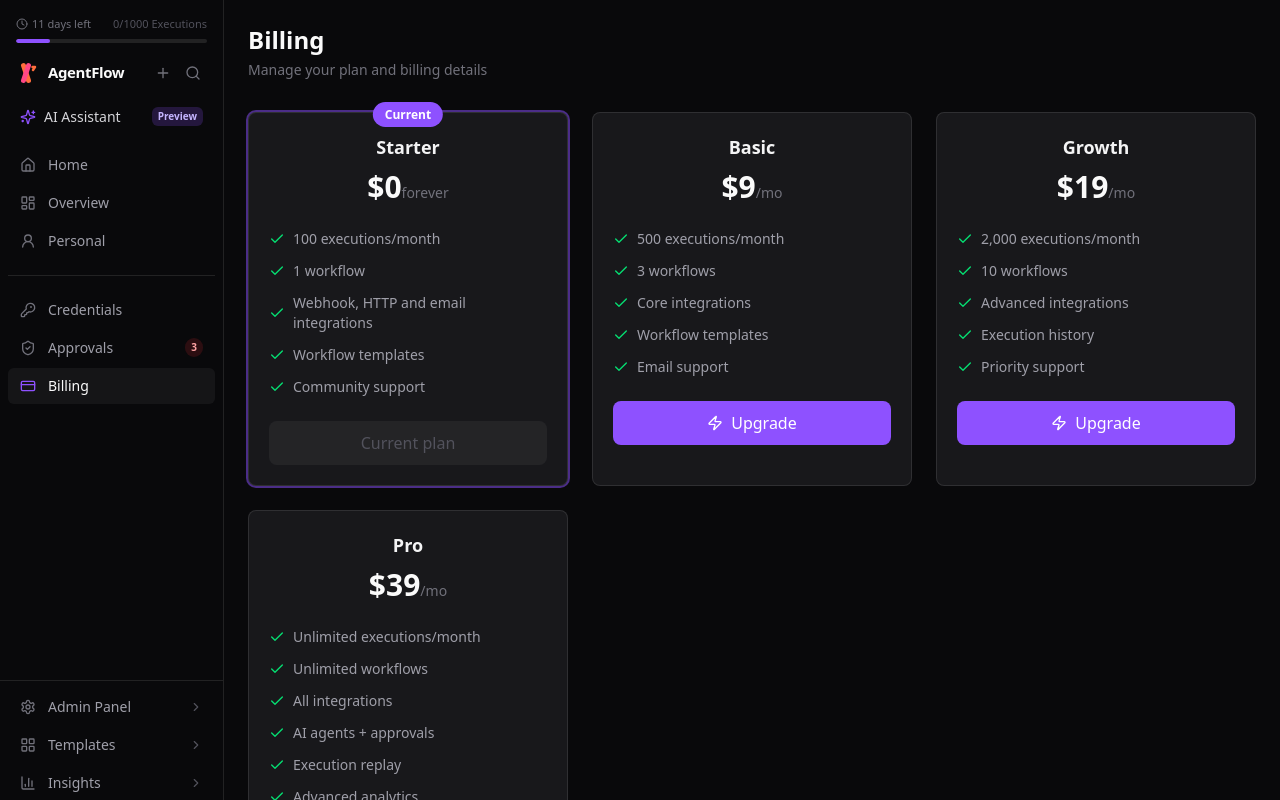
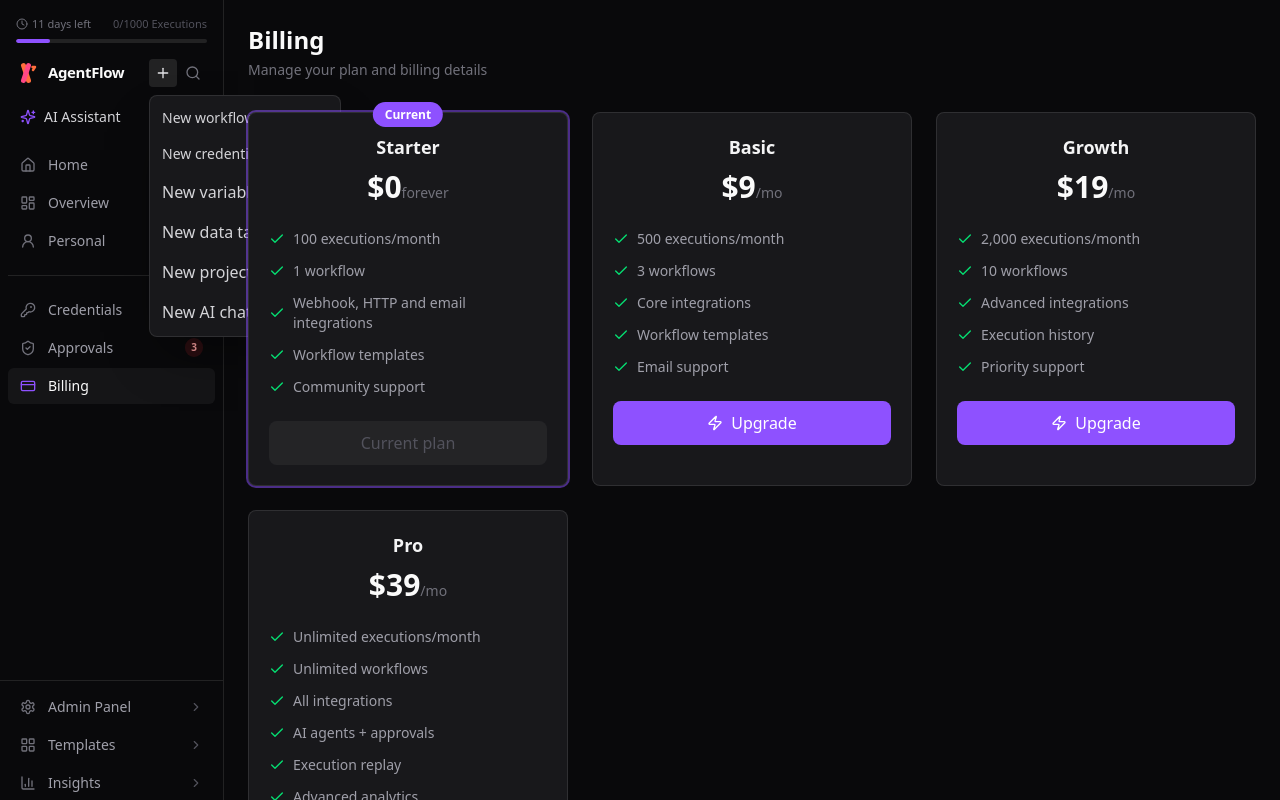
Before and after one commit to vl869101-collab/AgentFlow, a Next.js app in the folder apps/web/: page /billing in a window 1280 px wide. Both pictures are taken after a click on the button 163 px from the left and 72 px from the top of the page. Shown: the top 800 px of the page. Built offline with nearby package versions, Linux system fonts and the light colour scheme; no server answers; a web font is replaced by a local one.

Commit message:
feat(web): Sidebar plus menu n8n dropdown with violet (New workflow/credential/variable→Global/Personal + data table/project/AI chat)

```diff
--- a/apps/web/src/components/layout/Sidebar.tsx
+++ b/apps/web/src/components/layout/Sidebar.tsx
@@ -24,7 +24,7 @@ import {
   Workflow,
   X,
 } from "lucide-react";
-import { useState } from "react";
+import { useEffect, useRef, useState } from "react";
 import { cn } from "@/lib/utils";
 
 const topNav = [
@@ -59,6 +59,17 @@ function LogoMark({ className }: { className?: string }) {
 export function Sidebar({ collapsed, onCollapsedChange, mobileOpen, onMobileClose }: { collapsed: boolean; onCollapsedChange: (value: boolean) => void; mobileOpen: boolean; onMobileClose: () => void }) {
   const pathname = usePathname();
   const [profileOpen, setProfileOpen] = useState(false);
+  const [plusMenuOpen, setPlusMenuOpen] = useState(false);
+  const [variableHover, setVariableHover] = useState(false);
+  const plusMenuRef = useRef<HTMLDivElement>(null);
+
+  useEffect(() => {
+    function onDocClick(event: MouseEvent) {
+      if (plusMenuRef.current && !plusMenuRef.current.contains(event.target as Node)) setPlusMenuOpen(false);
+    }
+    if (plusMenuOpen) document.addEventListener("click", onDocClick);
+    return () => document.removeEventListener("click", onDocClick);
+  }, [plusMenuOpen]);
 
   const isActive = (href: string) => pathname === href || pathname.startsWith(`${href}/`);
 
@@ -85,7 +96,30 @@ export function Sidebar({ collapsed, onCollapsedChange, mobileOpen, onMobileClos
           </Link>
           {!collapsed ? (
             <div className="flex items-center gap-0.5 text-zinc-500">
-              <button type="button" className="rounded p-1.5 hover:bg-white/5 hover:text-zinc-200" aria-label="New workflow"><Plus className="h-4 w-4" /></button>
+              <div className="relative" ref={plusMenuRef}>
+                <button type="button" onClick={() => setPlusMenuOpen((value) => !value)} className={cn("rounded p-1.5 hover:bg-white/5 hover:text-zinc-200", plusMenuOpen && "bg-white/10 text-zinc-200")} aria-label="New workflow" aria-expanded={plusMenuOpen}><Plus className="h-4 w-4" /></button>
+                {plusMenuOpen ? (
+                  <div className="absolute left-0 top-9 z-20 w-48 rounded-lg border border-white/10 bg-zinc-900 py-1 shadow-2xl shadow-black/40">
+                    <Link href="/workflows" onClick={() => setPlusMenuOpen(false)} className="block px-3 py-2 text-sm text-zinc-300 hover:bg-white/5 hover:text-zinc-100">New workflow</Link>
+                    <Link href="/credentials" onClick={() => setPlusMenuOpen(false)} className="block px-3 py-2 text-sm text-zinc-300 hover:bg-white/5 hover:text-zinc-100">New credential</Link>
+                    <div className="relative" onMouseEnter={() => setVariableHover(true)} onMouseLeave={() => setVariableHover(false)}>
+                      <button type="button" className={cn("flex w-full items-center justify-between px-3 py-2 text-left text-sm hover:bg-white/5 hover:text-zinc-100", variableHover ? "bg-white/5 text-zinc-100" : "text-zinc-300")}>
+                        <span>New variable</span><ChevronRight className="h-3.5 w-3.5 text-zinc-500" />
+                      </button>
+                      {variableHover ? (
+                        <div className="absolute left-full top-0 ml-1 w-44 rounded-lg border border-white/10 bg-zinc-900 py-1 shadow-2xl shadow-black/40">
+                          <p className="px-3 py-1.5 text-xs font-medium text-zinc-500">Create in</p>
+                          <button type="button" onClick={() => setPlusMenuOpen(false)} className="flex w-full items-center gap-2 px-3 py-2 text-left text-sm text-zinc-300 hover:bg-white/5 hover:text-zinc-100"><LayoutGrid className="h-3.5 w-3.5 text-zinc-500" /> Global</button>
+                          <button type="button" onClick={() => setPlusMenuOpen(false)} className="flex w-full items-center gap-2 px-3 py-2 text-left text-sm text-zinc-300 hover:bg-white/5 hover:text-zinc-100"><UserRound className="h-3 w-3 text-zinc-500" /> Personal</button>
+                        </div>
+                      ) : null}
+                    </div>
+                    <button type="button" onClick={() => setPlusMenuOpen(false)} className="block w-full px-3 py-2 text-left text-sm text-zinc-300 hover:bg-white/5 hover:text-zinc-100">New data table</button>
+                    <button type="button" onClick={() => setPlusMenuOpen(false)} className="block w-full px-3 py-2 text-left text-sm text-zinc-300 hover:bg-white/5 hover:text-zinc-100">New project</button>
+                    <button type="button" onClick={() => setPlusMenuOpen(false)} className="block w-full px-3 py-2 text-left text-sm text-zinc-300 hover:bg-white/5 hover:text-zinc-100">New AI chat</button>
+                  </div>
+                ) : null}
+              </div>
               <button type="button" className="rounded p-1.5 hover:bg-white/5 hover:text-zinc-200" aria-label="Search"><Search className="h-4 w-4" /></button>
               <button type="button" className="rounded p-1.5 hover:bg-white/5 hover:text-zinc-200 lg:hidden" onClick={onMobileClose} aria-label="Close navigation"><X className="h-4 w-4" /></button>
             </div>
```
